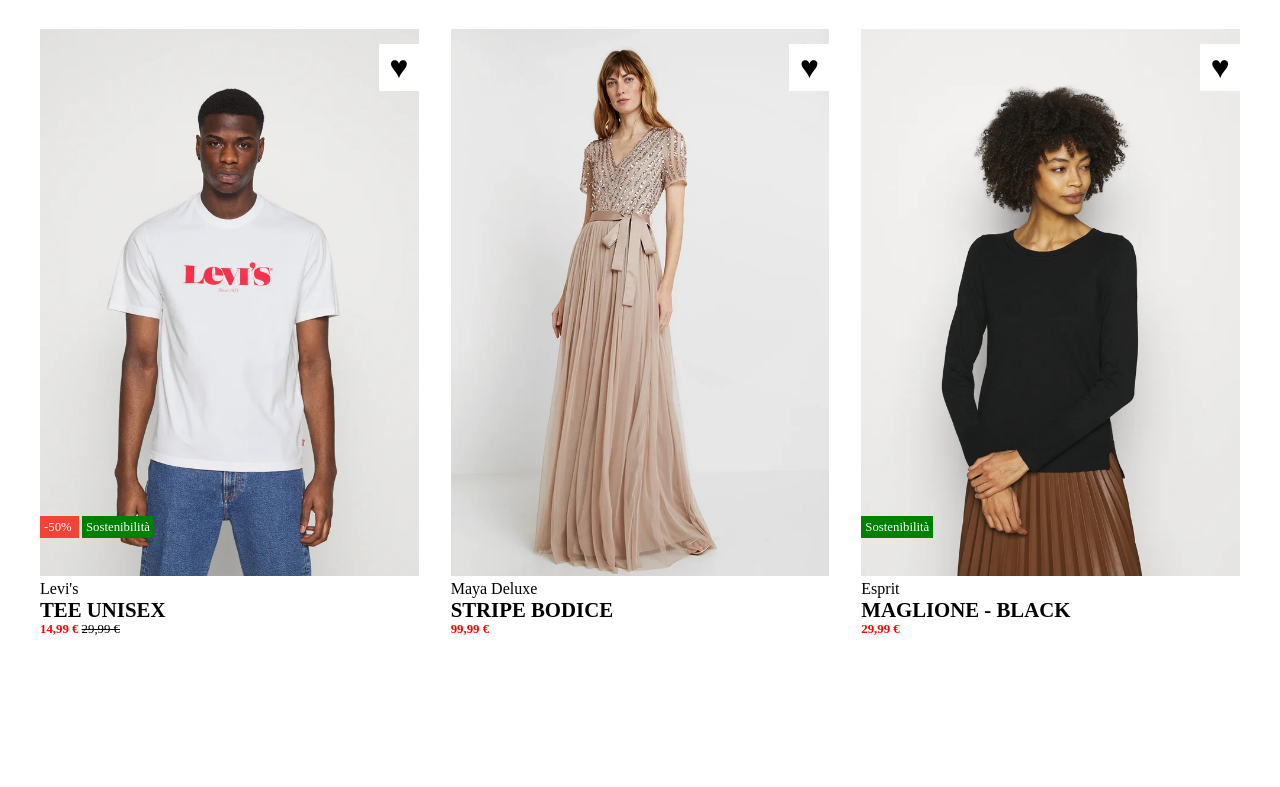
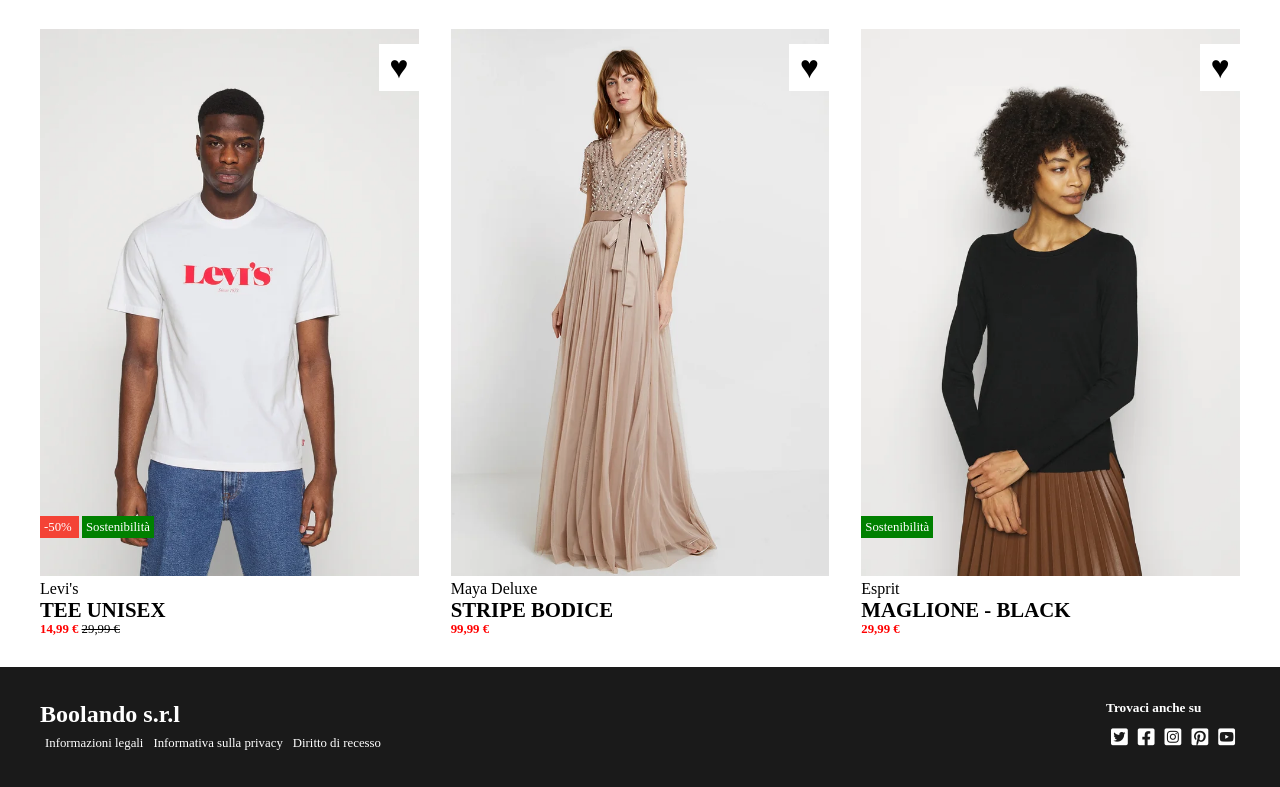
Before and after one commit to Spectrum5/html-css-boolando, a plain HTML site: page index.html in a window 1280 px wide. Shown: the part 711-1498 px from the top of the page. Before the commit the page ends 1348 px from the top, so only its background shows below. Drawn offline with Linux system fonts and the light colour scheme.

Commit message:
Esercizio completato

```diff
--- a/css/style.css
+++ b/css/style.css
@@ -37,6 +37,11 @@ main {
     gap: 2rem;
 }
 
+a {
+    text-decoration: none;
+    color: #FFF;
+}
+
 /* ********** HEADER ********** */
 
 .container.flex {
@@ -57,9 +62,10 @@ header {
     width: 150px;
 }
 
-.category-nav {
+.category-nav, .footer__list.flex {
     gap: 8px;
     cursor: pointer;
+    color: #FFF;
 }
 
 /* ********** MAIN ********** */
@@ -125,3 +131,29 @@ header {
 .col {
     flex-basis: calc((100% - 4rem) / 3);
 }
+
+/* Footer */
+footer {
+    margin-top: 30px;
+    padding: 30px 0;
+    background-color: #1a1a1a;
+}
+
+footer .container.flex {
+    justify-content: space-between;
+    align-items: center;
+}
+
+.footer-title,
+.footer-social {
+    color: #FFF;
+    padding: 3px 0;
+}
+
+.footer-list.info {
+    font-size: 0.8em;
+}
+
+.footer-list.footer-social {
+    font-size: 1.2em;
+}
--- a/index.html
+++ b/index.html
@@ -269,7 +269,51 @@
 
         <!-- ********** INIZIO FOOTER ********** -->
         <footer>
+            <div class="container flex">
+                <div class="footer-copy">
+                    <h2 class="footer-title">Boolando s.r.l</h2>
+                    <ul class="footer-list info flex">
+                        <li>
+                            <a href="#">
+                                Informazioni legali
+                            </a>
+                        </li>
+                        <li>
+                            <a href="#">
+                                Informativa sulla privacy
+                            </a>
+                        </li>
+                        <li>
+                            <a href="#">
+                                Diritto di recesso
+                            </a>
+                        </li>
+                    </ul>
+                </div>
 
+                <div class="footer-socials">
+                    <h5 class="footer-social">
+                        Trovaci anche su
+                    </h5>
+                    <ul class="footer-list footer-social flex">
+                        <li>
+                            <a href="#"><i class="fa-brands fa-twitter-square"></i></a>
+                        </li>
+                        <li>
+                            <a href="#"><i class="fa-brands fa-facebook-square"></i></a>
+                        </li>
+                        <li>
+                            <a href="#"><i class="fa-brands fa-instagram-square"></i></a>
+                        </li>
+                        <li>
+                            <a href="#"><i class="fa-brands fa-pinterest-square"></i></a>
+                        </li>
+                        <li>
+                            <a href="#"><i class="fa-brands fa-youtube-square"></i></a>
+                        </li>
+                    </ul>
+                </div>
+            </div>
         </footer>
         <!-- ********** FINE FOOTER ********** -->
     </body>
```
